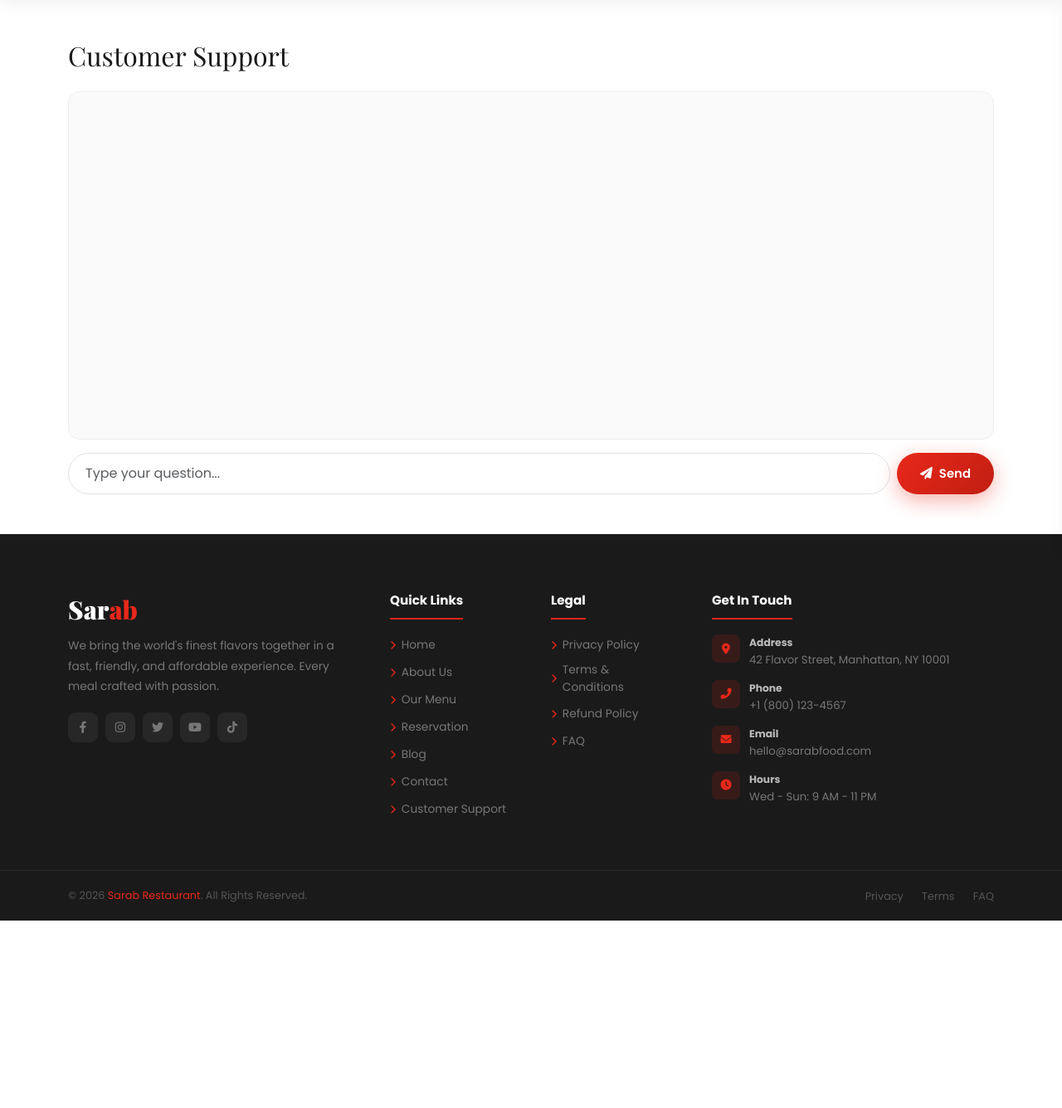
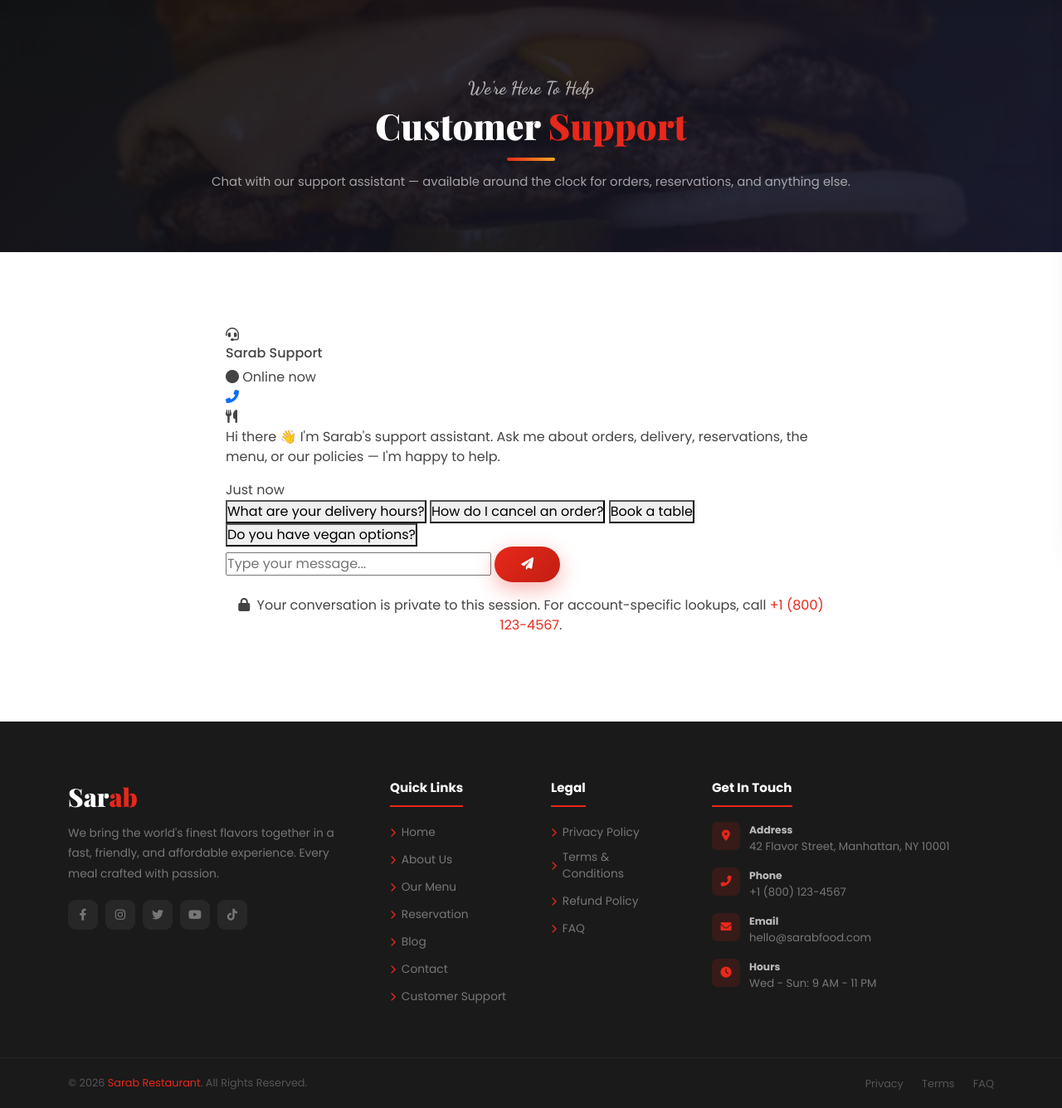
Before and after one commit to mostafamohamed521/Sarab, a Django app: page /pages/support/ in a window 1280 px wide. Shown: the part 132-1468 px from the top of the page at 83% size. Before the commit the page ends 1242 px from the top, so only its background shows below. Run offline with Django 5.2, Linux system fonts and the light colour scheme; data comes from the database, SQL or seed files in the repository; some libraries are stand-ins or nearby versions.

Commit message:
Update support page

```diff
--- a/templates/cms_pages/support.html
+++ b/templates/cms_pages/support.html
@@ -1,51 +1,82 @@
 {% extends "base/base.html" %}
+{% load static %}
+{% block title %}Customer Support - Sarab{% endblock %}
+{% block extra_css %}<link rel="stylesheet" href="{% static 'css/support-chat.css' %}"/>{% endblock %}
 {% block content %}
-<div class="container my-5">
-  <h2 class="mb-4" style="font-family:'Playfair Display',serif;">Customer Support</h2>
-  <div id="chat-window" style="display:flex; flex-direction:column; gap:10px; height:420px; overflow-y:auto; border:1px solid #eee; border-radius:14px; padding:20px; background:#fafafa;"></div>
-  <form id="chat-form" class="d-flex gap-2 mt-3">
-    {% csrf_token %}
-    <input type="text" id="chat-input" class="form-control" placeholder="Type your question..." required style="border-radius:50px;padding:12px 20px;">
-    <button type="submit" class="btn-red" style="border:none;border-radius:50px;padding:12px 28px;color:#fff;display:inline-flex;align-items:center;gap:8px;"><i class="fas fa-paper-plane"></i>Send</button>
-  </form>
+
+<div class="page-banner">
+  <div class="container">
+    <span class="slbl">We're Here To Help</span>
+    <h1 class="stitle">Customer <span>Support</span></h1>
+    <div class="sline" style="margin:12px auto;"></div>
+    <p class="sdesc">Chat with our support assistant — available around the clock for orders, reservations, and anything else.</p>
+  </div>
 </div>
 
-<style>
-.msg { max-width:70%; padding:12px 16px; border-radius:14px; font-size:.92rem; }
-.msg.user { align-self:flex-end; background:var(--primary); color:#fff; }
-.msg.agent { align-self:flex-start; background:#fff; border:1px solid #eee; color:var(--dark); }
-</style>
+<section class="support-section">
+  <div class="container">
+    <div class="row g-4 justify-content-center">
+      <div class="col-lg-8">
+        <div class="support-card">
 
-<script>
-const chatWindow = document.getElementById("chat-window");
-const form = document.getElementById("chat-form");
-const input = document.getElementById("chat-input");
+          <!-- Chat header -->
+          <div class="chat-head">
+            <div class="chat-head-left">
+              <div class="chat-avatar">
+                <i class="fas fa-headset"></i>
+                <span class="status-dot"></span>
+              </div>
+              <div>
+                <h6>Sarab Support</h6>
+                <span class="chat-status"><i class="fas fa-circle"></i> Online now</span>
+              </div>
+            </div>
+            <a href="tel:+18001234567" class="chat-call-btn" title="Call us" aria-label="Call us">
+              <i class="fas fa-phone-alt"></i>
+            </a>
+          </div>
 
-function addMessage(text, sender) {
-  const div = document.createElement("div");
-  div.className = `msg ${sender}`;
-  div.textContent = text;
-  chatWindow.appendChild(div);
-  chatWindow.scrollTop = chatWindow.scrollHeight;
-}
+          <!-- Messages -->
+          <div id="chat-window" class="chat-window" role="log" aria-live="polite">
+            <div class="msg-row agent">
+              <div class="msg-avatar"><i class="fas fa-utensils"></i></div>
+              <div class="msg-col">
+                <div class="msg agent"><p>Hi there 👋 I'm Sarab's support assistant. Ask me about orders, delivery, reservations, the menu, or our policies — I'm happy to help.</p></div>
+                <span class="msg-time">Just now</span>
+              </div>
+            </div>
+          </div>
 
-form.addEventListener("submit", async (e) => {
-  e.preventDefault();
-  const message = input.value.trim();
-  if (!message) return;
-  addMessage(message, "user");
-  input.value = "";
+          <!-- Quick suggestions -->
+          <div id="quick-replies" class="quick-replies">
+            <button type="button" class="chip">What are your delivery hours?</button>
+            <button type="button" class="chip">How do I cancel an order?</button>
+            <button type="button" class="chip">Book a table</button>
+            <button type="button" class="chip">Do you have vegan options?</button>
+          </div>
 
-  const res = await fetch("{% url 'support_chat_api' %}", {
-    method: "POST",
-    headers: {
-      "Content-Type": "application/json",
-      "X-CSRFToken": document.querySelector("[name=csrfmiddlewaretoken]").value,
-    },
-    body: JSON.stringify({ message }),
-  });
-  const data = await res.json();
-  addMessage(data.reply || data.error, "agent");
-});
-</script>
+          <!-- Input -->
+          <form id="chat-form" class="chat-input-row" autocomplete="off">
+            {% csrf_token %}
+            <input type="text" id="chat-input" placeholder="Type your message..." aria-label="Your message"
+                   autocomplete="off" enterkeyhint="send" required maxlength="600">
+            <button type="submit" id="chat-send" class="btn-red chat-send" aria-label="Send message">
+              <i class="fas fa-paper-plane"></i>
+            </button>
+          </form>
+        </div>
+
+        <p class="text-center mt-3 support-note">
+          <i class="fas fa-lock" style="margin-right:4px;"></i>
+          Your conversation is private to this session. For account-specific lookups, call
+          <a href="tel:+18001234567" style="color:var(--primary);">+1 (800) 123-4567</a>.
+        </p>
+      </div>
+    </div>
+  </div>
+</section>
+
+{{ chat_config|json_script:"chat-config" }}
 {% endblock %}
+
+{% block extra_js %}<script src="{% static 'js/support-chat.js' %}"></script>{% endblock %}
```
